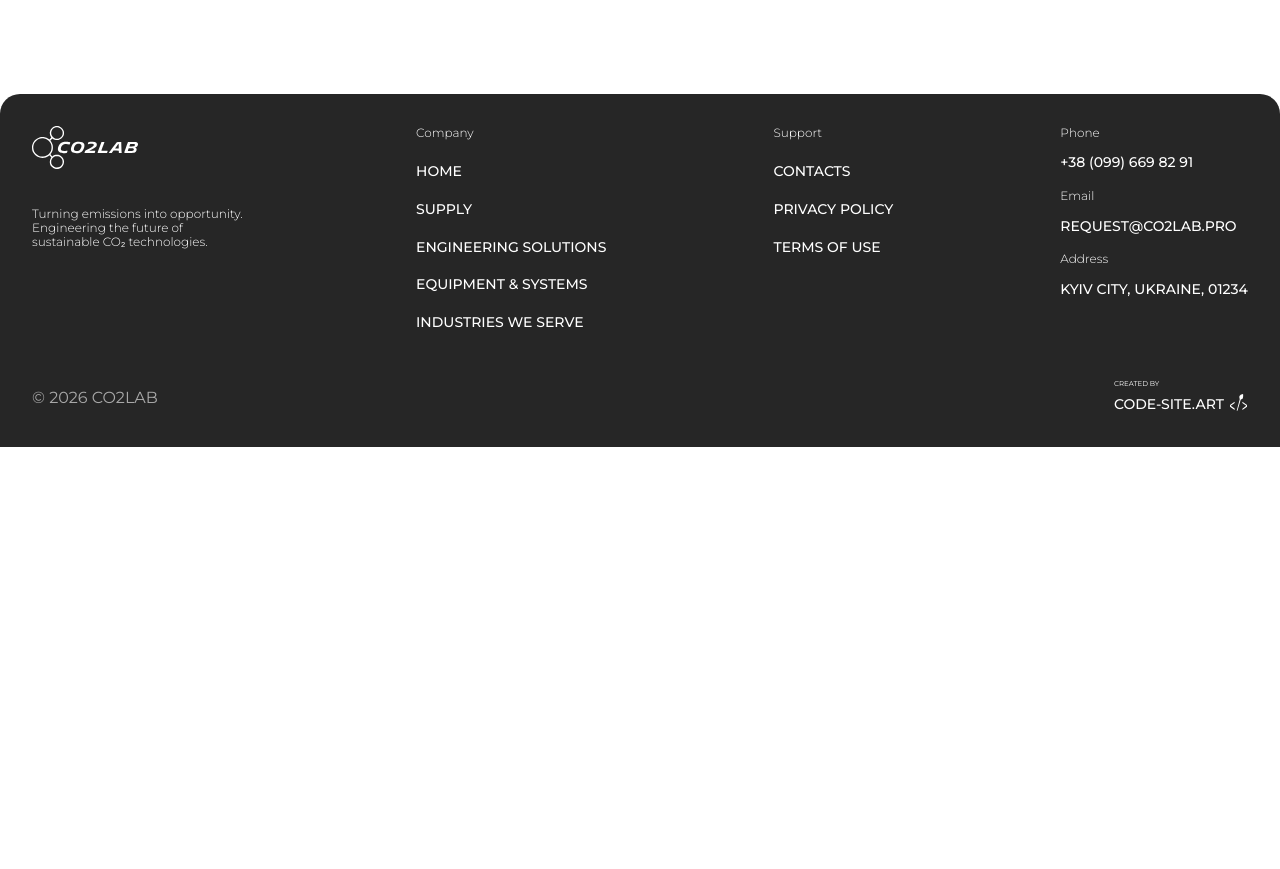
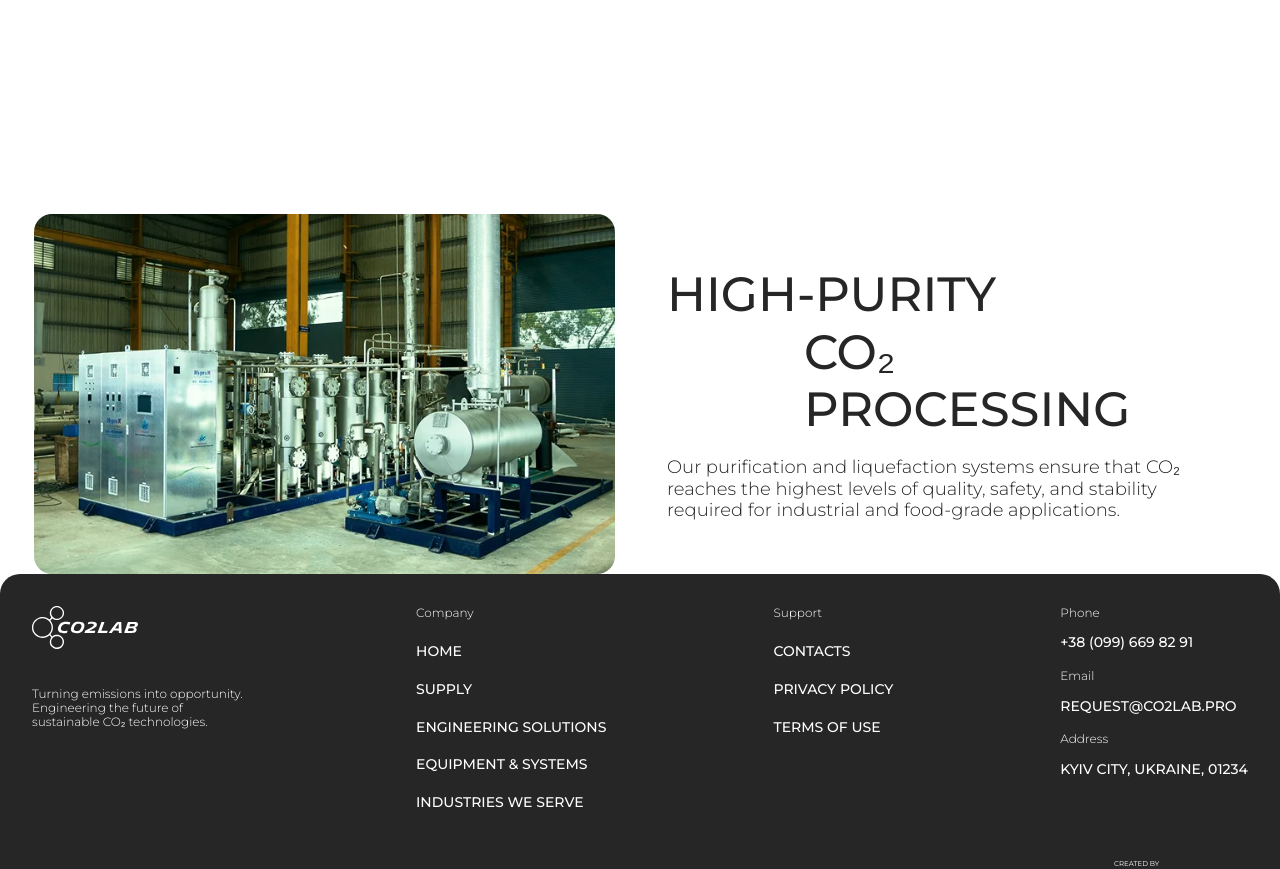
Before and after one commit to cyanidium-dev/co2lab, a Next.js app: page /solutions/engineering-solutions in a window 1280 px wide. Shown: the part 1409-2278 px from the top of the page. Before the commit the page ends 1856 px from the top, so only its background shows below. Built offline with nearby package versions, Linux system fonts and the light colour scheme.

Commit message:
added processing section

```diff
--- a/src/app/solutions/engineering-solutions/page.tsx
+++ b/src/app/solutions/engineering-solutions/page.tsx
@@ -1,4 +1,5 @@
 import Hero from "@/components/engineeringSolutionsPage/hero/Hero";
+import Processing from "@/components/engineeringSolutionsPage/processing/Processing";
 import Technologies from "@/components/engineeringSolutionsPage/technologies/Technologies";
 
 export default function EngineeringSolutions() {
@@ -6,6 +7,7 @@ export default function EngineeringSolutions() {
     <>
       <Hero />
       <Technologies />
+      <Processing />
     </>
   );
 }
--- /dev/null
+++ b/src/components/engineeringSolutionsPage/processing/Processing.tsx
@@ -0,0 +1,33 @@
+import Container from "@/components/shared/container/Container";
+import SectionTitle from "@/components/shared/titles/SectionTitle";
+import Image from "next/image";
+
+export default function Processing() {
+  return (
+    <section className="py-12 lg:pt-30 lg:pb-0">
+      <Container className="flex flex-col sm:flex-row-reverse gap-8 lg:gap-9">
+        <div className="flex flex-col sm:justify-center sm:w-[calc(50%-11px)] lg:w-[calc(50%-11px)] xl:px-4">
+          <SectionTitle className="mb-3 lg:mb-4.5 lg:text-[44px] xl:text-[48px]">
+            <span className="block">High-Purity</span>
+            <span className="block pl-[74px] sm:pl-10 lg:pl-19 xl:pl-[137px]">
+              CO₂ Processing
+            </span>
+          </SectionTitle>
+          <p>
+            Our purification and liquefaction systems ensure that CO₂ reaches
+            the highest levels of quality, safety, and stability required for
+            industrial and food-grade applications.
+          </p>
+        </div>
+        <div className="relative sm:w-[calc(50%-27px)] lg:w-[calc(50%-27px)] h-[202px] xs:h-70 sm:h-50 lg:h-90 rounded-[18px] overflow-hidden">
+          <Image
+            src="/images/engineeringSolutionsPage/processing/processing.webp"
+            alt="Processing"
+            fill
+            className="object-cover object-bottom"
+          />
+        </div>
+      </Container>
+    </section>
+  );
+}
```
Also changed, not shown: public/images/engineeringSolutionsPage/processing/processing.webp (added).
